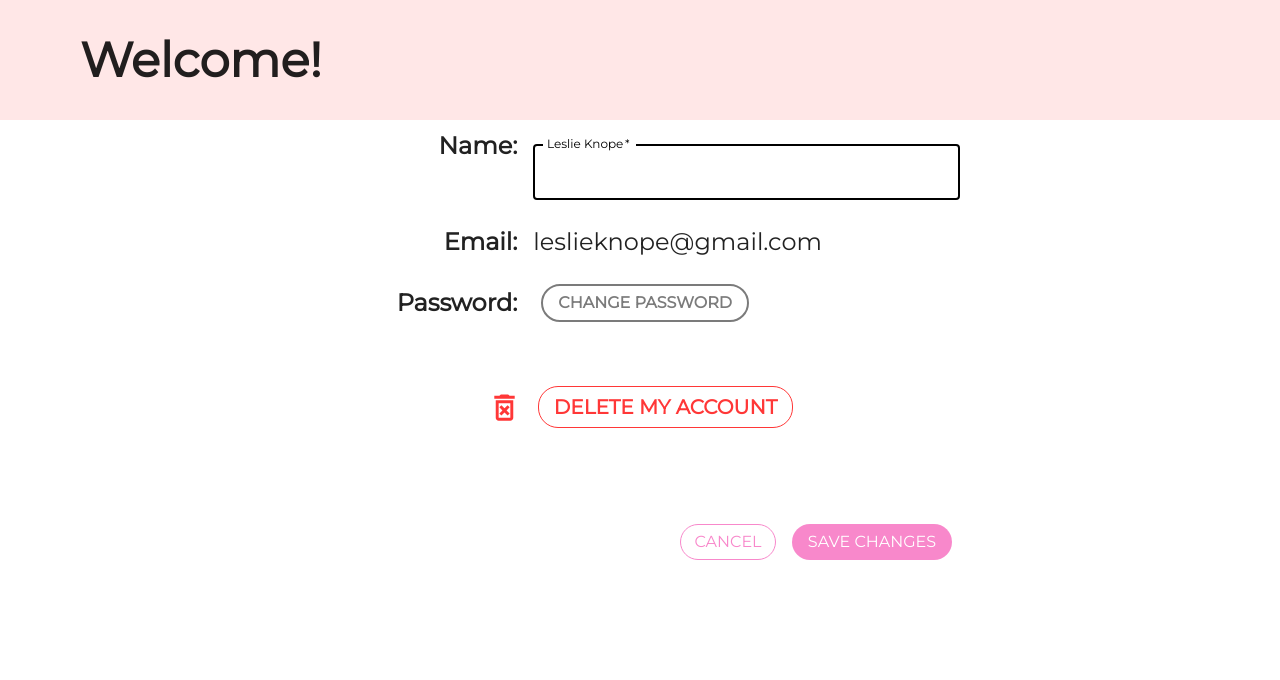
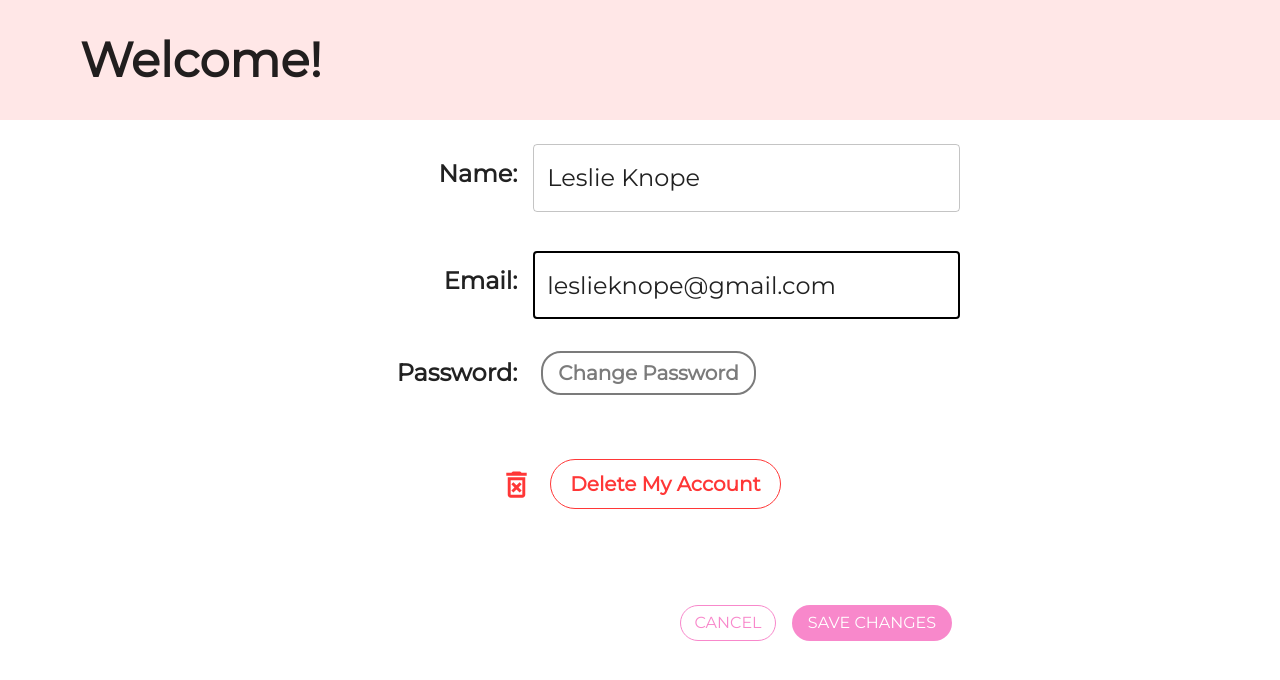
Before and after one commit to Deveraux071/ezraFit, a React (Create React App) app in the folder frontend/: page /edit in a window 1280 px wide. Shown: the top 680 px of the page. Built offline with nearby package versions, Linux system fonts and the light colour scheme.

Commit message:
view and edit account done

```diff
--- a/frontend/src/components/account-page-components/edit-account-form.js
+++ b/frontend/src/components/account-page-components/edit-account-form.js
@@ -7,28 +7,40 @@ import DeleteForeverOutlinedIcon from '@mui/icons-material/DeleteForeverOutlined
 export const EditAccountForm = ( { name, email, changePW, onDelete, onCancel, onSave } ) => {
     return (
         <Box component="form" noValidate display='flex' flexDirection='column' justifyContent='center' width='50%' alignItems='center' sx={{m:'auto'}} >
-            <Grid container sx={{m: 1}}>
+            <Grid container sx={{m: 1}} display='flex' flexDirection='row' alignItems='center'>
                 <Grid item xs={4} display='flex' flexDirection='row' justifyContent='flex-end' sx={{pr: 2}}>
                     <Typography fontSize='1.5rem' fontWeight={650}>Name: </Typography>
                 </Grid>
                 <Grid item xs={8}>
                     <TextField
                         margin="normal"
+                        defaultValue={name}
                         required
                         fullWidth
-                        label={name}
-                        id="email"
-                        name="email"
+                        id="name"
+                        name="name"
+                        autoComplete="name"
                         autoFocus
+                        inputProps={{ style: {fontSize: '1.5rem'}}}
                     />
                 </Grid>
             </Grid>
-            <Grid container sx={{m: 1}}>
+            <Grid container sx={{m: 1}} display='flex' flexDirection='row' alignItems='center'>
                 <Grid item xs={4} display='flex' flexDirection='row' justifyContent='flex-end' sx={{pr: 2}}>
                     <Typography fontSize='1.5rem' fontWeight={650}>Email: </Typography>
                 </Grid>
                 <Grid item xs={8}>
-                    <Typography fontSize='1.5rem'>{email}</Typography>
+                    <TextField
+                        margin="normal"
+                        defaultValue={email}
+                        required
+                        fullWidth
+                        id="email"
+                        name="email"
+                        autoComplete="email"
+                        autoFocus
+                        inputProps={{ style: {fontSize: '1.5rem'}}}
+                    />
                 </Grid>
             </Grid>
             <Grid display='flex' flexDirection='row' container sx={{m: 1}} alignItems='center'>
@@ -36,15 +48,17 @@ export const EditAccountForm = ( { name, email, changePW, onDelete, onCancel, on
                     <Typography fontSize='1.5rem' fontWeight={650}>Password: </Typography>
                 </Grid>
                 <Grid item xs={8}>
-                    <Button variant='outlined' onClick={() => changePW()} sx={{border: 2, background: theme.colors.white, borderColor: theme.colors.dark_gray, borderRadius: '20px', m: 1}}>
-                        <Typography fontSize='1rem' color={theme.colors.dark_gray} fontWeight={600}>Change Password</Typography>
+                    <Button variant='outlined' onClick={() => changePW()} sx={{border: 2, background: theme.colors.white, borderColor: theme.colors.dark_gray, borderRadius: '20px', m: 1, textTransform: 'none'}}>
+                        <Typography fontSize='1.25rem' color={theme.colors.dark_gray} fontWeight={600}>
+                            Change Password
+                        </Typography>
                     </Button>
                 </Grid>
             </Grid>
             <Box display='flex' flexDirection='row' justifyContent='space-between' alignItems='center' sx={{mt: 5}}>
                 <DeleteForeverOutlinedIcon fontSize='large' sx={{ color: theme.colors.red, m: 1}}/>
-                <Button variant='outlined' onClick={onDelete} sx={{background: theme.colors.white, borderColor: theme.colors.red, borderRadius: '20px', m: 1}}>
-                    <Typography sx={{color: theme.colors.red}} fontSize='1.25rem' fontWeight={650}>
+                <Button variant='outlined' onClick={onDelete} sx={{background: theme.colors.white, borderColor: theme.colors.red, borderRadius: '30px', m: 1, textTransform: 'none'}}>
+                    <Typography sx={{color: theme.colors.red, m: 0.5}} fontSize='1.25rem' fontWeight={650}>
                         Delete My Account
                     </Typography>
                 </Button>
--- a/frontend/src/user-pages/edit-account.js
+++ b/frontend/src/user-pages/edit-account.js
@@ -1,12 +1,16 @@
-import { Box } from "@mui/material"
+import { useState } from 'react';
 import { useNavigate } from 'react-router-dom';
 import { WelcomeBanner } from "../components/welcome-banner";
-import { EditAccountForm } from "../components/account-page-components/edit-account-form";
+import { theme } from "../theme"
+import { Box, Typography, Grid, Button, TextField } from "@mui/material"
+import { PinkOutlineButton } from "../components/pink-outline-button"
+import { PinkFillButton } from "../components/pink-fill-button"
+import DeleteForeverOutlinedIcon from '@mui/icons-material/DeleteForeverOutlined';
 
 export const EditAccount = () => {
     const navigate = useNavigate();
-    const name = 'Leslie Knope'
-    const email = 'leslieknope@gmail.com'
+    const [name, setName] = useState('Leslie Knope')
+    const [email, setEmail] = useState('leslieknope@gmail.com')
 
     const changePW = () => {
         console.log('change')
@@ -14,7 +18,6 @@ export const EditAccount = () => {
 
     const onDelete = () => {
         console.log('delete')
-        //navigate('/edit')
     }
 
     const onCancel = () => {
@@ -23,12 +26,76 @@ export const EditAccount = () => {
 
     const onSave = () => {
         console.log('save')
-        //navigate('/edit')
+        navigate('/account')
     }
+
     return (
         <Box>
             <WelcomeBanner/>
-            <EditAccountForm name={name} email={email} changePW={() => changePW()} onDelete={() => onDelete()} onCancel={() => onCancel()} onSave={() => onSave()}/>
+            <Box component="form" noValidate display='flex' flexDirection='column' justifyContent='center' width='50%' alignItems='center' sx={{m:'auto'}} >
+                <Grid container sx={{m: 1}} display='flex' flexDirection='row' alignItems='center'>
+                    <Grid item xs={4} display='flex' flexDirection='row' justifyContent='flex-end' sx={{pr: 2}}>
+                        <Typography fontSize='1.5rem' fontWeight={650}>Name: </Typography>
+                    </Grid>
+                    <Grid item xs={8}>
+                        <TextField
+                            margin="normal"
+                            defaultValue={name}
+                            required
+                            fullWidth
+                            id="name"
+                            name="name"
+                            autoComplete="name"
+                            autoFocus
+                            inputProps={{ style: {fontSize: '1.5rem'}}}
+                            onChange={(e) => {setName(e.target.value)}}
+                        />
+                    </Grid>
+                </Grid>
+                <Grid container sx={{m: 1}} display='flex' flexDirection='row' alignItems='center'>
+                    <Grid item xs={4} display='flex' flexDirection='row' justifyContent='flex-end' sx={{pr: 2}}>
+                        <Typography fontSize='1.5rem' fontWeight={650}>Email: </Typography>
+                    </Grid>
+                    <Grid item xs={8}>
+                        <TextField
+                            margin="normal"
+                            defaultValue={email}
+                            required
+                            fullWidth
+                            id="email"
+                            name="email"
+                            autoComplete="email"
+                            autoFocus
+                            inputProps={{ style: {fontSize: '1.5rem'}}}
+                            onChange={(e) => {setEmail(e.target.value)}}
+                        />
+                    </Grid>
+                </Grid>
+                <Grid display='flex' flexDirection='row' container sx={{m: 1}} alignItems='center'>
+                    <Grid item xs={4} display='flex' flexDirection='row' justifyContent='flex-end' sx={{pr: 2}}>
+                        <Typography fontSize='1.5rem' fontWeight={650}>Password: </Typography>
+                    </Grid>
+                    <Grid item xs={8}>
+                        <Button variant='outlined' onClick={() => changePW()} sx={{border: 2, background: theme.colors.white, borderColor: theme.colors.dark_gray, borderRadius: '20px', m: 1, textTransform: 'none'}}>
+                            <Typography fontSize='1.25rem' color={theme.colors.dark_gray} fontWeight={600}>
+                                Change Password
+                            </Typography>
+                        </Button>
+                    </Grid>
+                </Grid>
+                <Box display='flex' flexDirection='row' justifyContent='space-between' alignItems='center' sx={{mt: 5}}>
+                    <DeleteForeverOutlinedIcon fontSize='large' sx={{ color: theme.colors.red, m: 1}}/>
+                    <Button variant='outlined' onClick={() => onDelete()} sx={{background: theme.colors.white, borderColor: theme.colors.red, borderRadius: '30px', m: 1, textTransform: 'none'}}>
+                        <Typography sx={{color: theme.colors.red, m: 0.5}} fontSize='1.25rem' fontWeight={650}>
+                            Delete My Account
+                        </Typography>
+                    </Button>
+                </Box>
+                <Box width='100%' display='flex' flexDirection='row' justifyContent='flex-end' sx={{mt: 10}}>
+                    <PinkOutlineButton text='Cancel' onClick={() => onCancel()} width='15%'/>
+                    <PinkFillButton text='Save Changes' onClick={() => onSave()} width='25%'/>
+                </Box>
+            </Box>
         </Box>
     )
 }
--- a/frontend/src/user-pages/view-account.js
+++ b/frontend/src/user-pages/view-account.js
@@ -1,13 +1,15 @@
-import { Box } from "@mui/material"
-import { ViewAccountForm } from "../components/account-page-components/view-account-form"
+import { useState } from 'react';
 import { useNavigate } from 'react-router-dom';
 import { WelcomeBanner } from "../components/welcome-banner";
+import { theme } from "../theme"
+import { Box, Typography, Grid, Button } from "@mui/material"
+import { EditButton } from "../components/edit-button"
 
 export const ViewAccount = () => {
 
     const navigate = useNavigate();
-    const name = 'Leslie Knope'
-    const email = 'leslieknope@gmail.com'
+    const [name, setName] = useState('Leslie Knope')
+    const [email, setEmail] = useState('leslieknope@gmail.com')
 
     const changePW = () => {
         console.log('change')
@@ -20,7 +22,39 @@ export const ViewAccount = () => {
     return (
         <Box>
             <WelcomeBanner/>
-            <ViewAccountForm name={name} email={email} changePW={() => changePW()} onEdit={() => onEdit()}/>
+            <Box display='flex' flexDirection='column' justifyContent='center' width='35%' alignItems='center' sx={{m:'auto'}}>
+                <Box display='flex' flexDirection='row' justifyContent='flex-end' width='100%'>
+                    <EditButton onClick={() => onEdit()} fontSize='1.25rem' fontWeight={650}/>
+                </Box>
+                <Grid container sx={{m: 1}}>
+                    <Grid item xs={4} display='flex' flexDirection='row' justifyContent='flex-end' sx={{pr: 2}}>
+                        <Typography fontSize='1.5rem' fontWeight={650}>Name: </Typography>
+                    </Grid>
+                    <Grid item xs={8}>
+                        <Typography fontSize='1.5rem'>{name}</Typography>
+                    </Grid>
+                </Grid>
+                <Grid container sx={{m: 1}}>
+                    <Grid item xs={4} display='flex' flexDirection='row' justifyContent='flex-end' sx={{pr: 2}}>
+                        <Typography fontSize='1.5rem' fontWeight={650}>Email: </Typography>
+                    </Grid>
+                    <Grid item xs={8}>
+                        <Typography fontSize='1.5rem'>{email}</Typography>
+                    </Grid>
+                </Grid>
+                <Grid display='flex' flexDirection='row' container sx={{m: 1}} alignItems='center'>
+                    <Grid item xs={4} display='flex' flexDirection='row' justifyContent='flex-end' sx={{pr: 2}}>
+                        <Typography fontSize='1.5rem' fontWeight={650}>Password: </Typography>
+                    </Grid>
+                    <Grid item xs={8}>
+                        <Button variant='outlined' onClick={() => changePW()} sx={{border: 2, background: theme.colors.white, borderColor: theme.colors.dark_gray, borderRadius: '20px', m: 1, textTransform: 'none'}}>
+                            <Typography fontSize='1.25rem' color={theme.colors.dark_gray} fontWeight={600}>
+                                Change Password
+                            </Typography>
+                        </Button>
+                    </Grid>
+                </Grid>
+            </Box>
         </Box>
     )
 }
```
